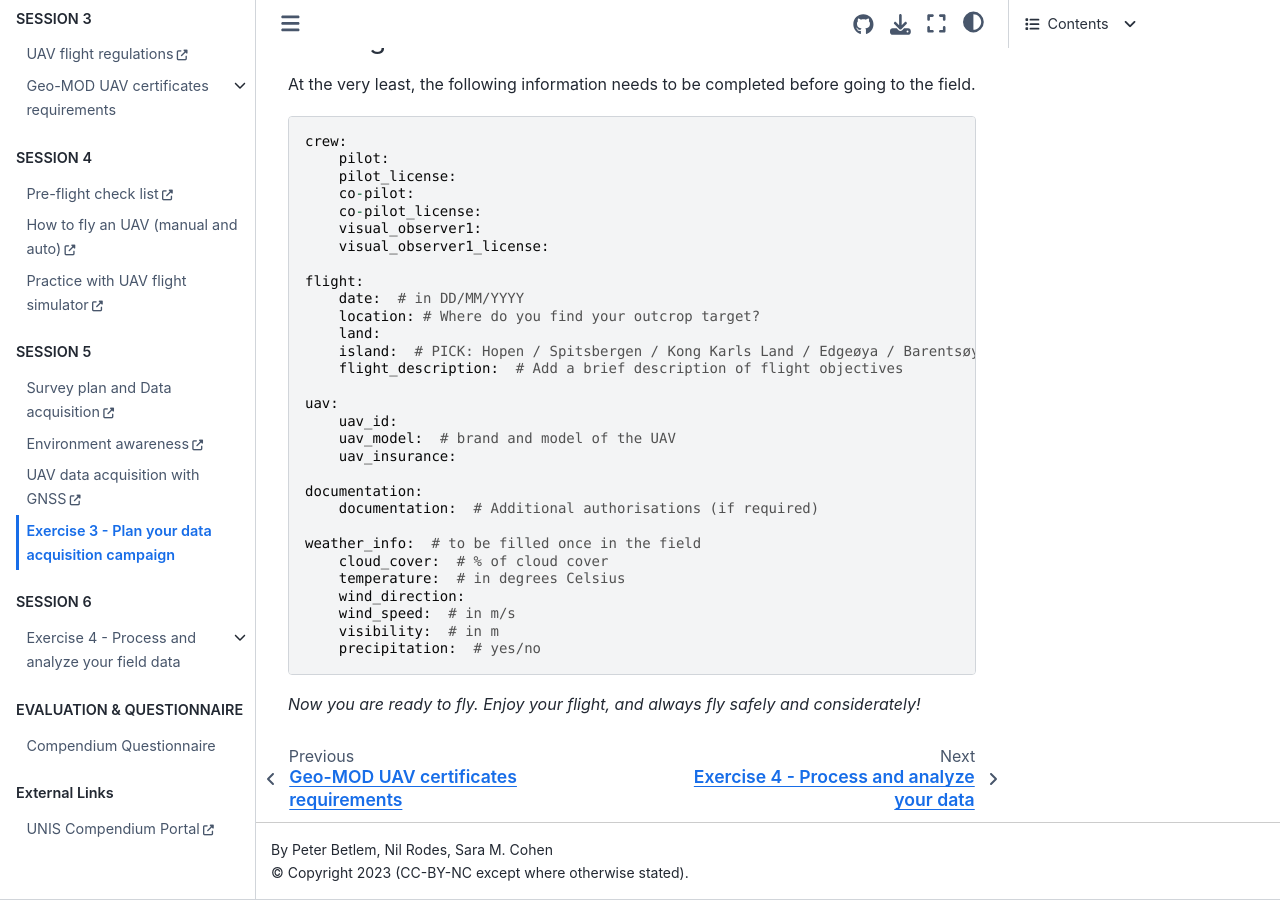
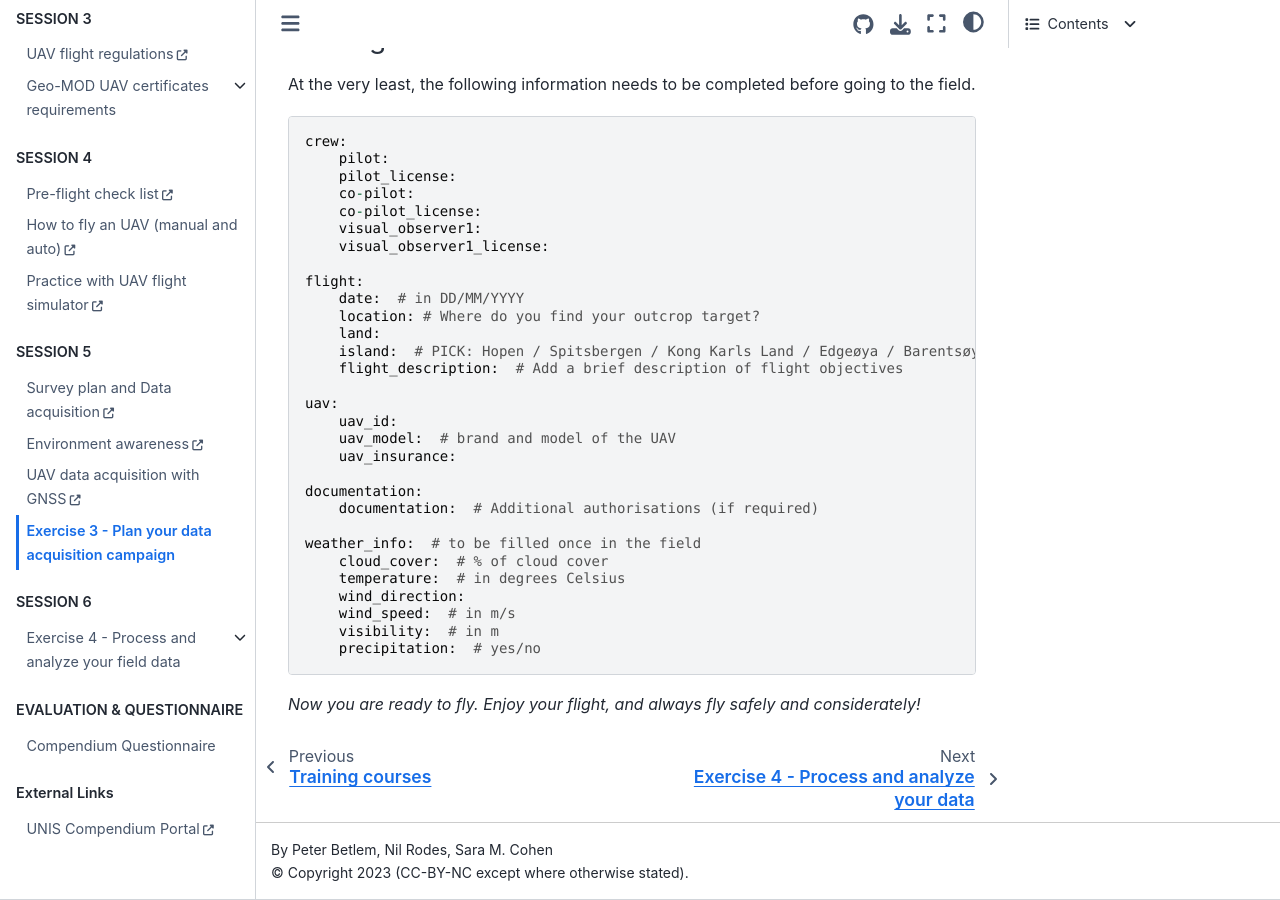
Before and after one commit to UNISvalbard/Geo-MOD, a Jupyter Book: the page built from content/lessons/data_acquisition_exercise/data_acquisition.md, in a window 1280 px wide and 900 px high, scrolled down 2299 px. Built offline with Jupyter Book 1.0.4 settings and Sphinx 7.4.7 and the Sphinx Book theme 1.1.4, drawn with Linux system fonts in a browser that asks for light colours; pages that are not in the unit, such as notebooks, are missing from menus.

Commit message:
toc update

```diff
--- a/_toc.yml
+++ b/_toc.yml
@@ -34,7 +34,7 @@ parts:
     sections:
     - url: https://unisvalbard.github.io/Geo-UAV/content/lessons/regulations/operator_registration.html
       title: Register as a UAS operator
-    - file: content\lessons\license\training.md
+    - file: content/lessons/license/training.md
 
 - caption: SESSION 4
   chapters:
```
Also changed, not shown: content/lessons/license/training.md (+1 -1 lines).
